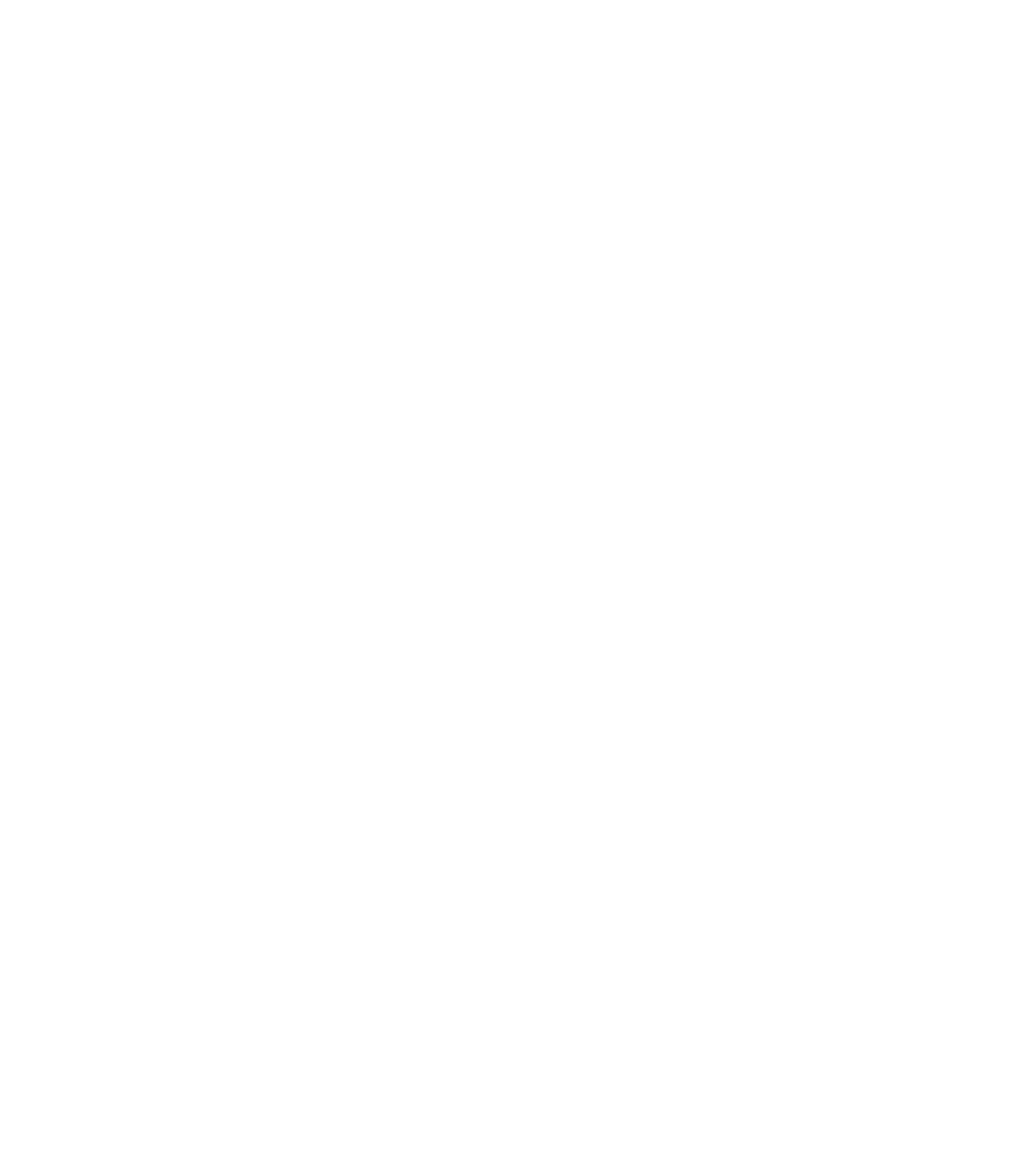
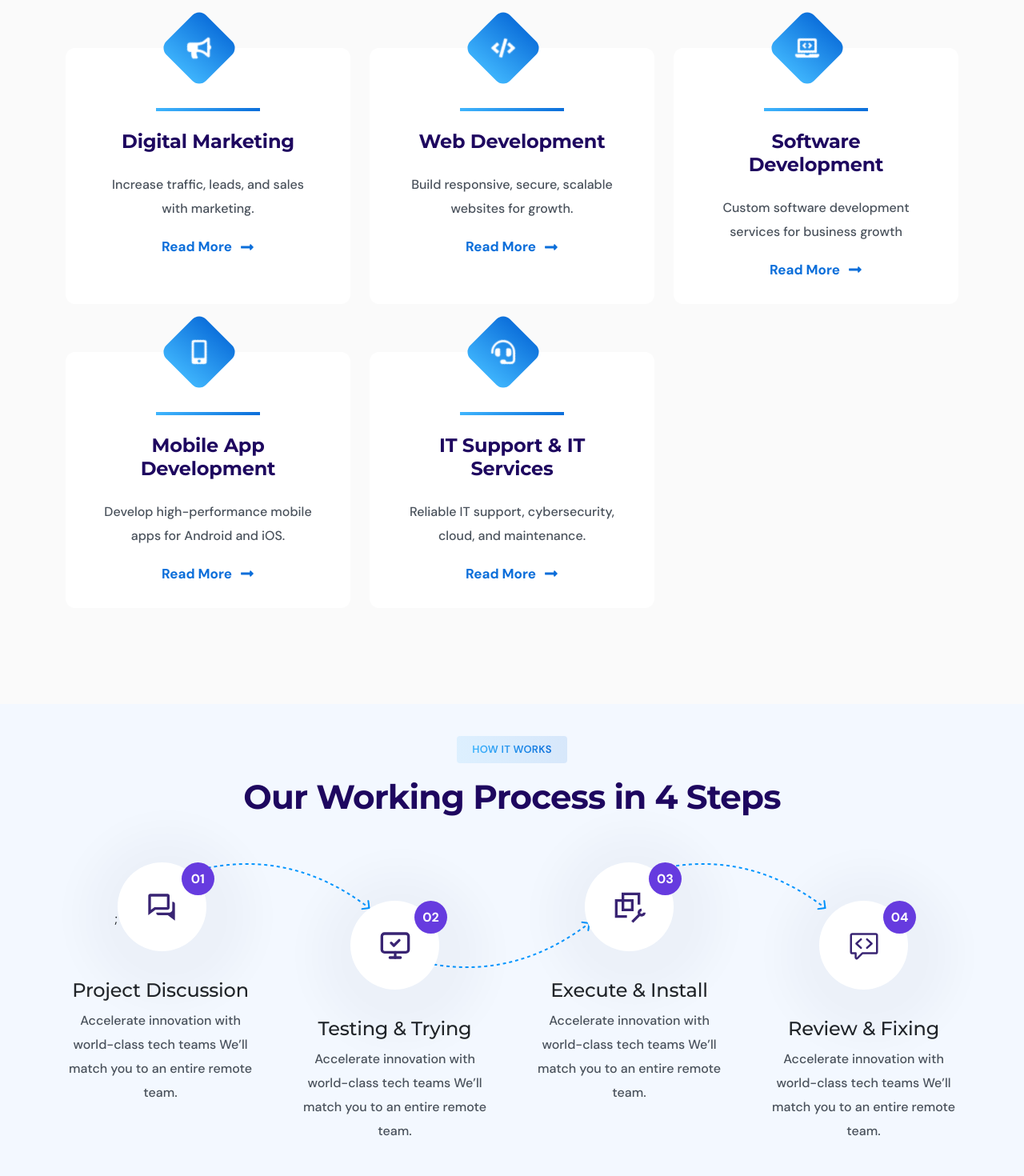
Before and after one commit to janarthanan-HTGE/HTGE-Repo, a React (Vite) app: page /services in a window 1280 px wide. Shown: the part 860-2330 px from the top of the page at 80% size. Before the commit the page ends 800 px from the top, so only its background shows below. Built offline with nearby package versions, Linux system fonts and the light colour scheme.

Commit message:
servicepage completed

```diff
--- a/src/App.jsx
+++ b/src/App.jsx
@@ -3,6 +3,7 @@
 import Home from "./pages/Homepage";
 import About from "./pages/Aboutpage";
 import ErrorPage from "./pages/404";
+import Service from "./pages/Servicepage";
 
 
 function App() {
@@ -12,6 +13,8 @@
         <Route path="/index.html" element={<Navigate to="/" replace />} />
         <Route path="/" element={<Home/>} />
         <Route path="/about" element={<About />} />
+        <Route path="/services" element={<Service />} />
+
       </Route>
 
       <Route path="*" element={<ErrorPage/>}/>
--- /dev/null
+++ b/src/components/service/Serviceprocess.jsx
@@ -0,0 +1,116 @@
+import { BiConversation } from "react-icons/bi";
+import { LuMonitorCheck } from "react-icons/lu";
+import { GrVmMaintenance } from "react-icons/gr";
+import { GoCodeReview } from "react-icons/go";
+
+
+const Process = () => {
+    return (
+    <section className="process-wrapper process-2 section-bg p-10">
+        <div className="container">
+            <div className="section-title text-center">
+            <div className="sub-title">
+                <span>HOW IT WORKS</span>
+            </div>
+            <h2 className="split-text right">Our Working Process in 4 Steps</h2>
+            </div>
+
+            <div className="row mt-4">
+            <div
+                className="col-xl-3 col-lg-6 col-md-6 wow fadeInUp"
+                data-wow-delay="200ms"
+            >
+                <div className="signle-process-item pe-xl-4">
+                <img
+                    className="shape-1"
+                    src="assets/img/process/shape-6.png"
+                    alt=""
+                />
+                <div className="icons">;
+                    <div className="icon-1">
+                    <BiConversation size={40} />
+                    </div>
+                    <div className="icon-2">01</div>
+                </div>
+                <h4 className="mb-2" style={{fontWeight:"500"}}>Project Discussion</h4>
+                <p>
+                    Accelerate innovation with world-class tech teams We’ll match you
+                    to an entire remote team.
+                </p>
+                </div>
+            </div>
+
+            <div
+                className="col-xl-3 col-lg-6 col-md-6 mt-xl-5 wow fadeInUp"
+                data-wow-delay="400ms"
+            >
+                <div className="signle-process-item pe-xl-3 ps-xl-2">
+                <img
+                    className="shape-2"
+                    src="assets/img/process/shape-7.png"
+                    alt=""
+                />
+                <div className="icons">
+                    <div className="icon-1">
+                    <LuMonitorCheck size={40} />
+                    </div>
+                    <div className="icon-2">02</div>
+                </div>
+                <h4 className="mb-2" style={{fontWeight:"500"}}>Testing & Trying</h4>
+                <p>
+                    Accelerate innovation with world-class tech teams We’ll match you
+                    to an entire remote team.
+                </p>
+                </div>
+            </div>
+
+            <div
+                className="col-xl-3 col-lg-6 col-md-6 wow fadeInUp"
+                data-wow-delay="600ms"
+            >
+                <div className="signle-process-item ps-xl-3 pe-xl-2">
+                <img
+                    className="shape-1"
+                    src="assets/img/process/shape-6.png"
+                    alt=""
+                />
+                <div className="icons">
+                    <div className="icon-1">
+                    <GrVmMaintenance size={40} />
+                    </div>
+                    <div className="icon-2">03</div>
+                </div>
+                <h4 className="mb-2" style={{fontWeight:"500"}}>Execute & Install</h4>
+                <p>
+                    Accelerate innovation with world-class tech teams We’ll match you
+                    to an entire remote team.
+                </p>
+                </div>
+            </div>
+
+            <div
+                className="col-xl-3 col-lg-6 col-md-6 mt-xl-5 wow fadeInUp"
+                data-wow-delay="400ms"
+            >
+                <div className="signle-process-item ps-xl-4">
+                <div className="icons">
+                    <div className="icon-1">
+                    <GoCodeReview size={40} />
+                    </div>
+                    <div className="icon-2">04</div>
+                </div>
+                <h4 className="mb-2" style={{fontWeight:"500"}}>Review & Fixing</h4>
+                <p>
+                    Accelerate innovation with world-class tech teams We’ll match you
+                    to an entire remote team.
+                </p>
+                </div>
+            </div>
+            </div>
+        </div>
+        </section>
+
+    )
+}
+
+export default Process;
--- /dev/null
+++ b/src/components/service/Serviceslist.jsx
@@ -0,0 +1,105 @@
+import { useRef } from "react";
+import { Link } from "react-router-dom";
+import services from "../../utils/Services.json";
+import useFadeUpCard from "../../hooks/useFadeUpCards";
+
+import {
+  FaBullhorn,
+  FaCode,
+  FaLaptopCode,
+  FaMobileAlt,
+  FaHeadset,
+  FaLongArrowAltRight
+} from "react-icons/fa";
+
+const iconMap = {
+  FaBullhorn,
+  FaCode,
+  FaLaptopCode,
+  FaMobileAlt,
+  FaHeadset
+};
+
+const createSlug = (text) =>
+  text
+    .toLowerCase()
+    .replace(/&/g, "and")
+    .replace(/[^a-z0-9]+/g, "-")
+    .replace(/(^-|-$)/g, "");
+
+const Services = () => {
+  const cardRefs = useRef([]);
+  useFadeUpCard(cardRefs);
+
+  return (
+    <section className="service-wrapper service-4 bg-[#fafafa] section-padding">
+      <div className="container">
+        <div className="section-title text-center">
+          <div className="sub-title">
+            <span>OUR SERVICES</span>
+          </div>
+
+          <h2>
+            Preparing for Your Success, We <br />
+            Provide Truly IT Solutions.
+          </h2>
+        </div>
+
+        <div className="service-inner text-center overflow-hidden mt-4 pt-3">
+          <div className="row gy-xxl-5">
+            {services.map((service, index) => {
+              const slug = createSlug(service.title);
+              const Icon = iconMap[service.icon];
+
+              return (
+                <div
+                  className="col-xxl-3 col-xl-4 col-lg-6 col-md-6 d-flex"
+                  key={slug}
+                >
+                  <div
+                    ref={(el) => {
+                      cardRefs.current[index] = el;
+                      if (el) el.style.transitionDelay = `${index * 120}ms`;
+                    }}
+                    className="signle-service-item fade-up-card"
+                  >
+                    <div
+                      className="service-bg bg-cover"
+                      style={{
+                        backgroundImage: "url(assets/img/service/08.jpg)"
+                      }}
+                    />
+
+                    <div className="icon faico">
+                      {Icon && <Icon size={30} />}
+                    </div>
+
+                    <div className="line mb-4"></div>
+
+                    <h4 style={{ fontWeight: "bold" }}>
+                      <Link to={`/services/${slug}`}>
+                        {service.title}
+                      </Link>
+                    </h4>
+
+                    <p className="pt-3">{service.description}</p>
+
+                    <Link
+                      to={`/services/${slug}`}
+                      className="infu-btn"
+                    >
+                      Read More
+                      <FaLongArrowAltRight/>
+                    </Link>
+                  </div>
+                </div>
+              );
+            })}
+          </div>
+        </div>
+      </div>
+    </section>
+  );
+};
+
+export default Services;
--- /dev/null
+++ b/src/pages/Servicepage.jsx
@@ -0,0 +1,15 @@
+import BreadCrumb from "../components/overlay/Firstsection";
+import Process from "../components/service/Serviceprocess";
+import ServicesSection from "../components/service/Serviceslist";
+
+const Service = () => {
+    return (
+        <>
+        <BreadCrumb />
+        <ServicesSection/>
+        <Process/>
+        </>
+    )
+}
+
+export default Service;
--- /dev/null
+++ b/src/utils/Services.json
@@ -0,0 +1,27 @@
+[
+  {
+    "icon": "FaBullhorn",
+    "title": "Digital Marketing",
+    "description": "Increase traffic, leads, and sales with marketing."
+  },
+  {
+    "icon": "FaCode",
+    "title": "Web Development",
+    "description": "Build responsive, secure, scalable websites for growth."
+  },
+  {
+    "icon": "FaLaptopCode",
+    "title": "Software Development",
+    "description": "Custom software development services for business growth"
+  },
+  {
+    "icon": "FaMobileAlt",
+    "title": "Mobile App Development",
+    "description": "Develop high-performance mobile apps for Android and iOS."
+  },
+  {
+    "icon": "FaHeadset",
+    "title": "IT Support & IT Services",
+    "description": "Reliable IT support, cybersecurity, cloud, and maintenance."
+  }
+]
```
Also changed, not shown: src/index.css.
